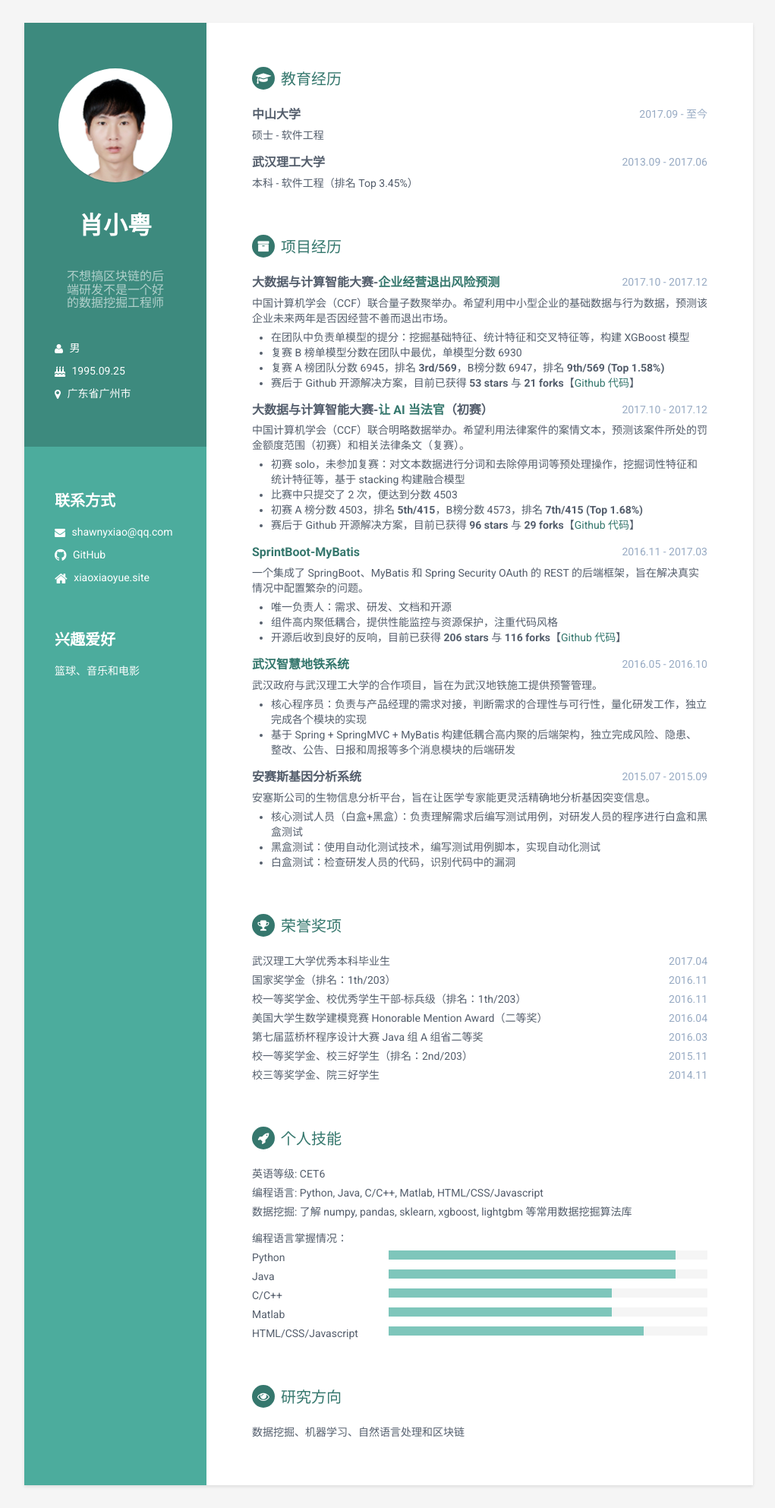
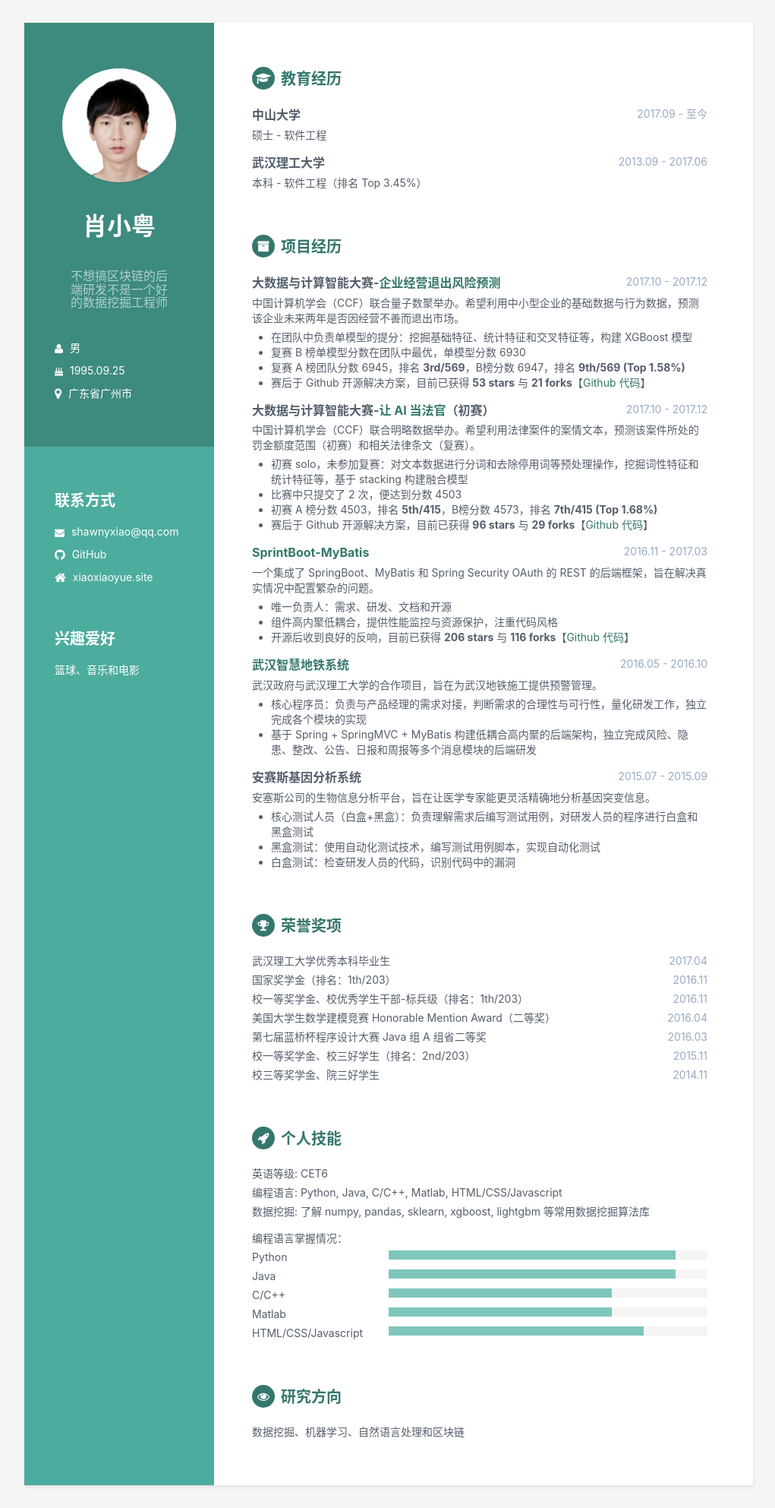
Before and after one commit to ShawnyXiao/Resume, a Jekyll site: the page built from index.html, in a window 1280 px wide. Shown: the whole page at 76% size, without its empty margins (128-1149 px from the left). Built offline with Jekyll 4.4.1, drawn with Linux system fonts in a browser that asks for light colours.

Commit message:
Update some styles

```diff
--- a/_layouts/default.html
+++ b/_layouts/default.html
@@ -2,9 +2,9 @@
 layout: compress
 ---
 <!DOCTYPE html>
-<!--[if IE 8]> <html lang="en" class="ie8"> <![endif]-->
-<!--[if IE 9]> <html lang="en" class="ie9"> <![endif]-->
-<!--[if !IE]><!--> <html lang="en"> <!--<![endif]-->
+<!--[if IE 8]> <html lang="zh-CN" class="ie8"> <![endif]-->
+<!--[if IE 9]> <html lang="zh-CN" class="ie9"> <![endif]-->
+<!--[if !IE]><!--> <html lang="zh-CN"> <!--<![endif]-->
 {% include head.html %}
 
 <body>
--- a/assets/css/styles-2.css
+++ b/assets/css/styles-2.css
@@ -9,7 +9,7 @@
 /* styles-2.css */
 /* ======= Base ======= */
 body {
-  font-family: 'Roboto', sans-serif;
+  font-family: -apple-system,BlinkMacSystemFont,Helvetica Neue,PingFang SC,Microsoft YaHei,Source Han Sans SC,Noto Sans CJK SC,WenQuanYi Micro Hei,sans-serif;
   color: #545E6C;
   background: #f5f5f5;
   font-size: 14px;
@@ -60,7 +60,7 @@
   background: #4CAC9D;
   position: absolute;
   left: 0;
-  width: 240px;
+  width: 250px;
   height: 100%;
   min-height: 800px;
   color: #fff;
@@ -92,7 +92,7 @@
 }
 .sidebar-wrapper .contact-list .fa {
   margin-right: 5px;
-  font-size: 18px;
+  font-size: 16px;
   vertical-align: middle;
 }
 .sidebar-wrapper .contact-list li {
@@ -102,10 +102,13 @@
   margin-top: 0;
 }
 .sidebar-wrapper .contact-list .email .fa {
-  font-size: 14px;
+  font-size: 13px;
 }
 .sidebar-wrapper .container-block {
   padding: 60px 40px 0 40px;
+}
+.sidebar-wrapper .container-block:last-child {
+  padding-bottom: 60px;
 }
 .sidebar-wrapper .container-block-title {
   text-transform: uppercase;
@@ -126,7 +129,7 @@
 .main-wrapper .section-title {
   text-transform: uppercase;
   font-size: 20px;
-  font-weight: 500;
+  font-weight: 700;
   color: #35776d;
   position: relative;
   margin-top: 0;
@@ -224,7 +227,13 @@
     width: inherit;
   }
   .main-wrapper {
-    padding: 30px;
+    padding: 40px;
+  }
+  .main-wrapper .section:first-child {
+    margin-top: 20px;
+  }
+  .main-wrapper .section:last-child {
+    margin-bottom: 20px;
   }
   .main-wrapper .time {
     position: static;
@@ -272,8 +281,14 @@
 }
 .sidebar-wrapper .profile_info .fa {
   margin-right: 5px;
-  font-size: 18px;
+  font-size: 16px;
   vertical-align: middle;
+}
+.sidebar-wrapper .profile_info .fa-user {
+  font-size: 14px;
+}
+.sidebar-wrapper .profile_info .fa-birthday-cake {
+  font-size: 11px;
 }
 .sidebar-wrapper .profile_info li {
   text-align: left;
@@ -281,9 +296,6 @@
 }
 .sidebar-wrapper .profile_info li:first-child {
   margin-top: 0;
-}
-.sidebar-wrapper .profile_info .fa {
-  font-size: 14px;
 }
 ol, ul {
   margin-bottom: 0;
```
